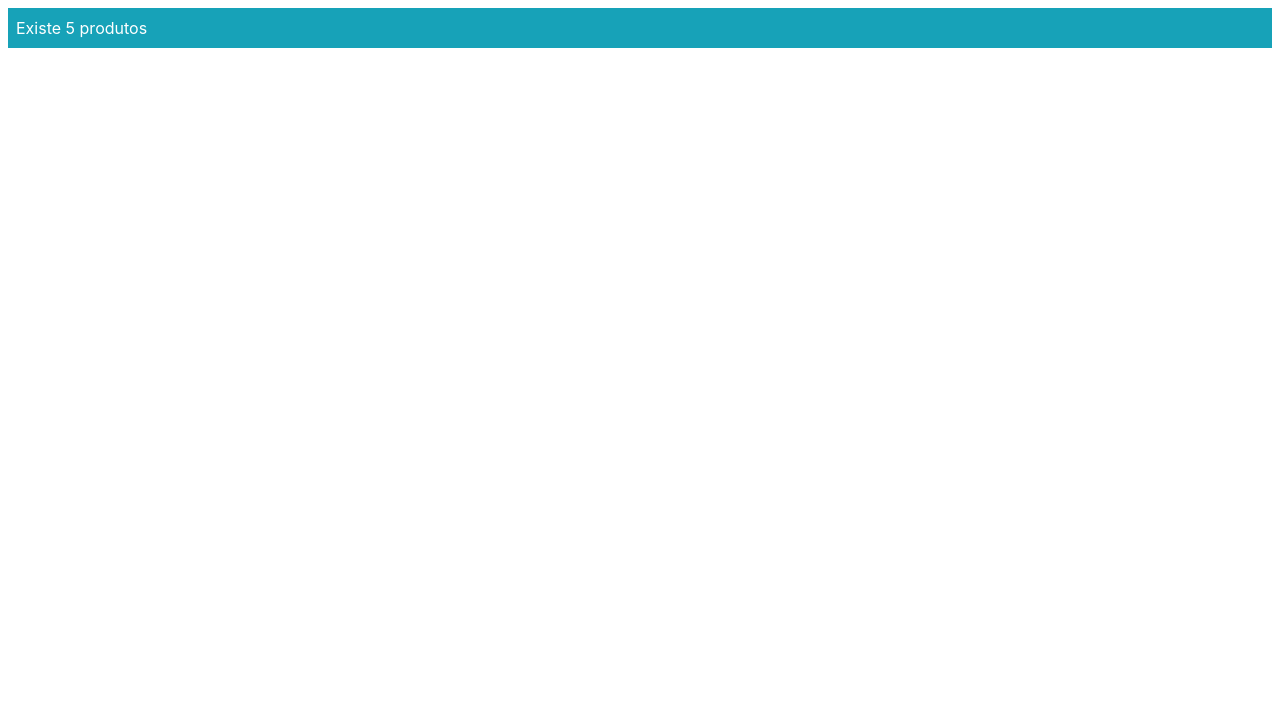
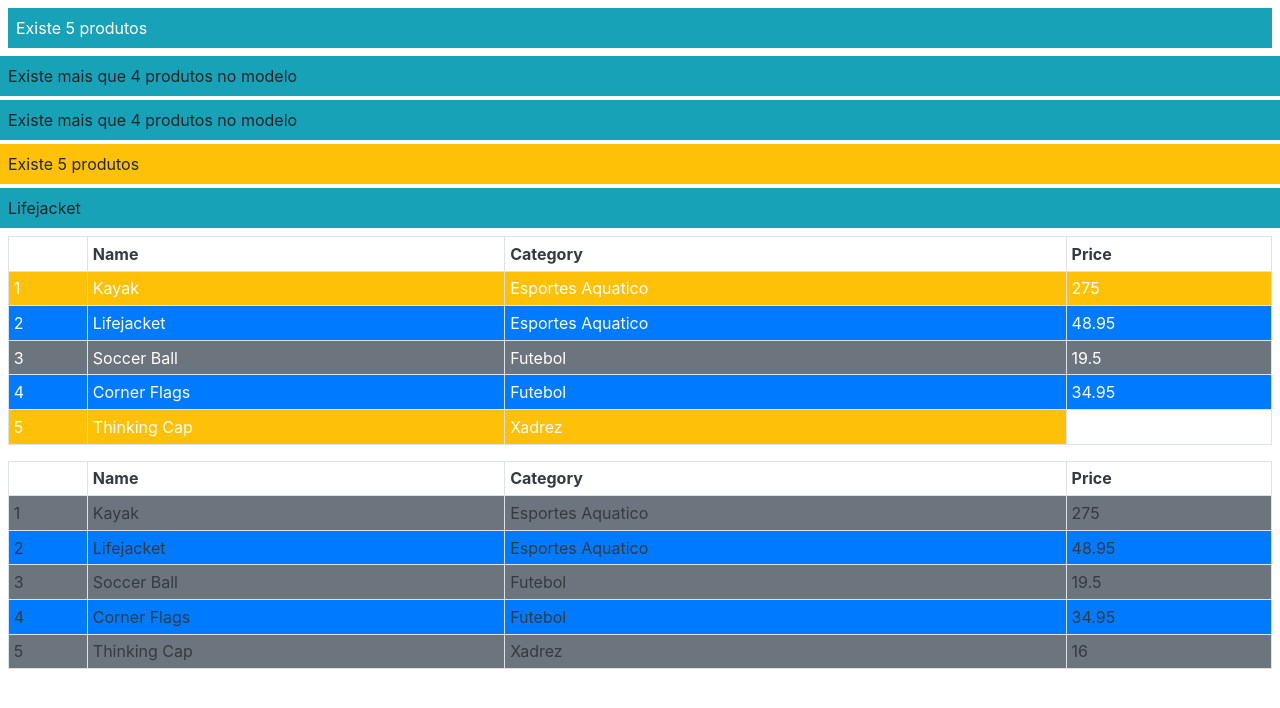
Before and after one commit to EduardoEbbers/estudo_angular, an Angular app in the folder DataBindings/: page / in a window 1280 px wide. Shown: the top 708 px of the page. Built offline with nearby package versions, Linux system fonts and the light colour scheme.

Commit message:
atualizacao component/template1/repository

```diff
--- a/DataBindings/src/app/component.ts
+++ b/DataBindings/src/app/component.ts
@@ -42,6 +42,10 @@ export class ProductComponent {
         return this.getProducts().length;
     }
 
+    getKey(index: number, product: Product) {
+        return product.id;
+    }
+
     /*
     fontSizeWithUnits: string = "30px";
     fontSizeWithoutUnits: string = "30";
--- a/DataBindings/src/app/repository.model.ts
+++ b/DataBindings/src/app/repository.model.ts
@@ -50,4 +50,9 @@ export class Model {
         }
         return candidate;
     }
+
+    swapProduct() {
+        let p = this.products.shift();
+        this.products.push(new Product(p.id, p.name, p.category, p.price));
+    }
 }
--- a/DataBindings/src/app/template1.html
+++ b/DataBindings/src/app/template1.html
@@ -23,3 +23,85 @@
         Existe {{ getProductCount() }} produtos
     </div>
 </div>
+
+<!--
+    1.1 ngIf Directive
+-->
+<div *ngIf="getProductCount() > 4" class="bg-info p-2 mt-1">
+    Existe mais que 4 produtos no modelo
+</div>
+
+<div *ngIf="getProductByPosition(0).name != 'Kayak'" class="bg-info p-2 mt-1">
+    O primeiro produto nao é Kayak
+</div>
+
+<!--
+    1.2 ngIf com ng-template
+-->
+<ng-template [ngIf]="getProductCount() > 4">
+    <div class="bg-info p-2 mt-1">
+        Existe mais que 4 produtos no modelo
+    </div>
+</ng-template>
+
+<!--
+    2.1 ngSwitchCase Directive
+        - number
+-->
+<div [ngSwitch]="getProductCount()" class="bg-warning p-2 mt-1">
+    <span *ngSwitchCase="2">Existe 2 produtos</span>
+    <span *ngSwitchCase="5">Existe 5 produtos</span>
+    <span *ngSwitchDefault>Este é o default</span>
+</div>
+
+<!--
+    2.2 ngSwitchCase Directive
+        - string
+-->
+<div [ngSwitch]="getProduct(2).name" class="bg-info p-2 mt-1">
+    <span *ngSwitchCase="targetName">Kayak</span>
+    <span *ngSwitchCase="'Lifejacket'">Lifejacket</span>
+    <span *ngSwitchDefault>Este é o default</span>
+</div>
+
+<!--
+    3.1 ngFor
+-->
+<div class="text-white m-2">
+    <table class="table table-bordered table-sm mt-1">
+        <tr class="text-dark">
+            <th></th>
+            <th>Name</th>
+            <th>Category</th>
+            <th>Price</th>
+        </tr>
+        <tr *ngFor="let item of getProducts(); let i = index; let odd = odd; let even = even; let first = first; let last = last; trackBy:getKey" class="text-white" [class.bg-primary]="odd" [class.bg-secondary]="even" [class.bg-warning]="first || last">
+            <td>{{ i + 1 }}</td>
+            <td>{{ item.name }}</td>
+            <td>{{ item.category }}</td>
+            <td *ngIf="!last">{{ item.price }}</td>
+        </tr>
+    </table>
+</div>
+
+<!--
+    3.2 ngFor com ng-template
+-->
+<div class="text-white m-2">
+    <table class="table table-bordered table-sm mt-1 text-dark">
+        <tr>
+            <th></th>
+            <th>Name</th>
+            <th>Category</th>
+            <th>Price</th>
+        </tr>
+        <ng-template ngFor let-item [ngForOf]="getProducts()" let-i = "index" let-odd = "odd" let-even = "even" let-first = "first" let-last = "last">
+            <tr [class.bg-primary]="odd" [class.bg-secondary]="even">
+                <td>{{ i + 1 }}</td>
+                <td>{{ item.name }}</td>
+                <td>{{ item.category }}</td>
+                <td>{{ item.price }}</td>
+            </tr>
+        </ng-template>
+    </table>
+</div>
```
